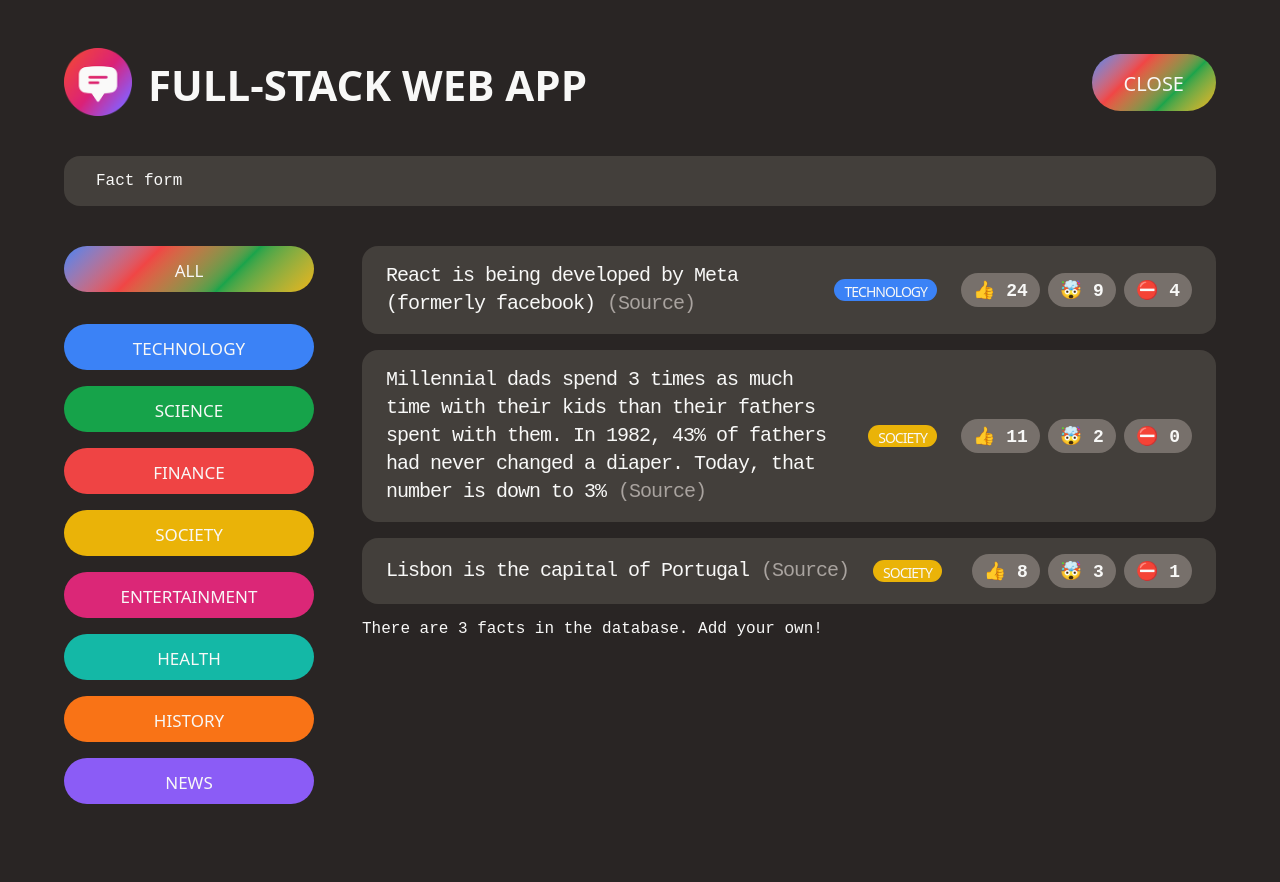
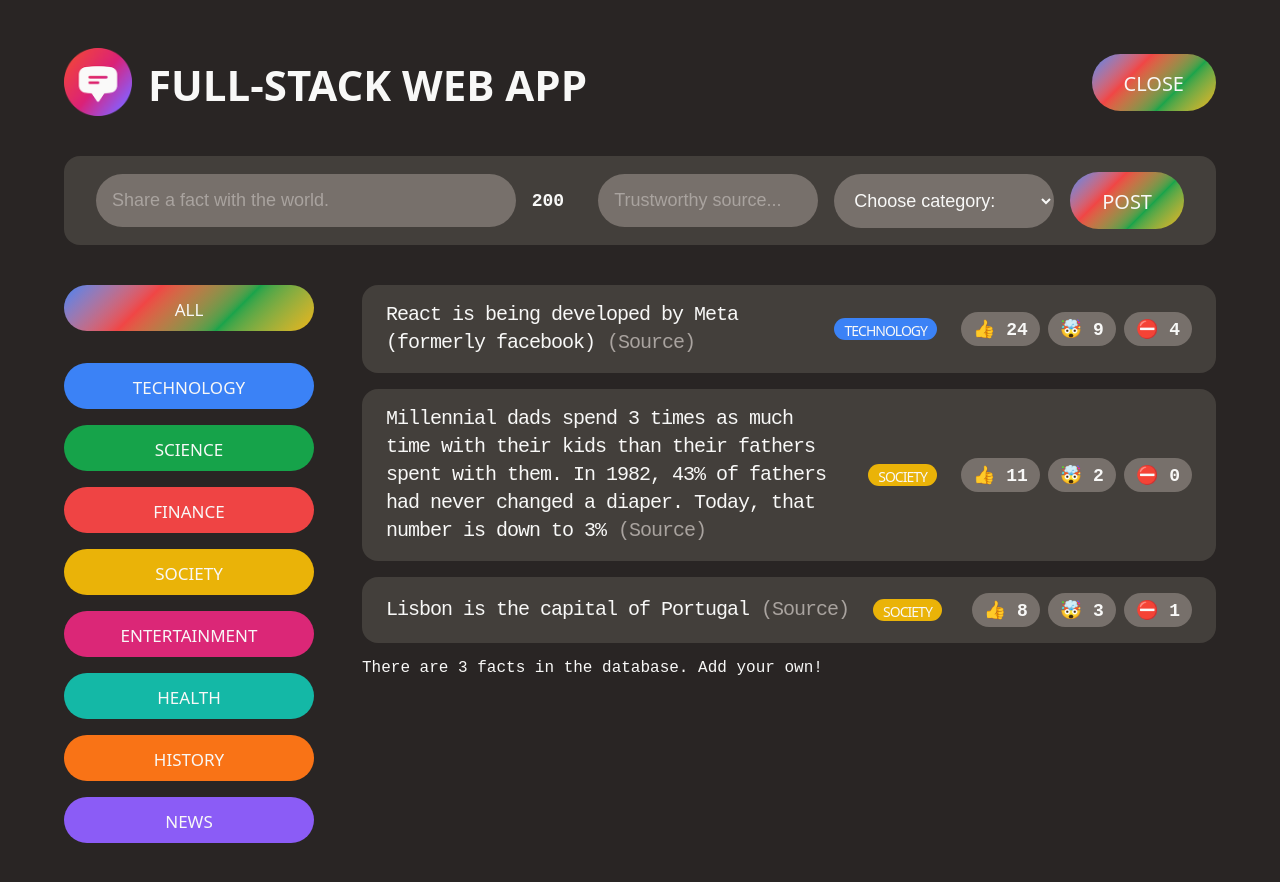
Before and after one commit to evanmarshall-dev/udemy_fullstack-app, a React (Create React App) app: page / in a window 1280 px wide. Both pictures are taken after a click on the button "SHARE A FACT". Shown: the top 882 px of the page. Built offline with nearby package versions, Linux system fonts and the light colour scheme; a web font is replaced by a local one.

Commit message:
UDEMY - FULL STACK APP: Started React forms.

```diff
--- a/src/App.js
+++ b/src/App.js
@@ -106,10 +106,6 @@ function Header({ show, ssFormObj }) {
   );
 }
 
-function NewFactForm() {
-  return <form className="fact-form">Fact form</form>;
-}
-
 const CATEGORIES = [
   { name: "technology", color: "#3b82f6" },
   { name: "science", color: "#16a34a" },
@@ -120,6 +116,34 @@ const CATEGORIES = [
   { name: "history", color: "#f97316" },
   { name: "news", color: "#8b5cf6" },
 ];
+
+function NewFactForm() {
+  const [text, setText] = useState("");
+
+  return (
+    <form className="fact-form">
+      <input
+        type="text"
+        placeholder="Share a fact with the world."
+        value={text}
+        onChange={(e) => setText(e.target.value)}
+      />
+      <span>200</span>
+      <input type="text" placeholder="Trustworthy source..." />
+      <select>
+        <option value="">Choose category:</option>
+        {/* <option value="technology">Technology</option>
+        <option value="science">Science</option> */}
+        {CATEGORIES.map((cat) => (
+          <option key={cat.name} value={cat.name}>
+            {cat.name.toUpperCase()}
+          </option>
+        ))}
+      </select>
+      <button className="btn btn--large">Post</button>
+    </form>
+  );
+}
 
 function CategoryFilter() {
   return (
```
Also changed, not shown: 1 other file (tests, documents, lock files or other folders).
